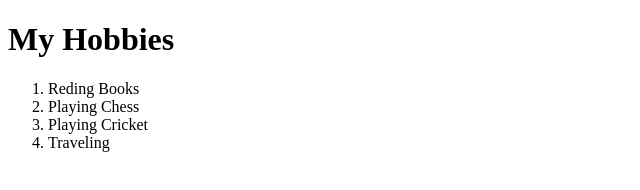
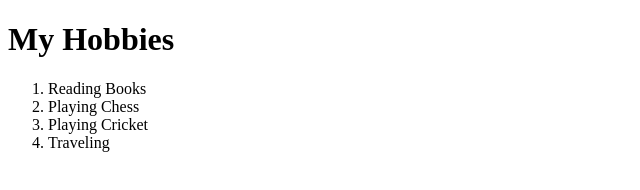
Before and after one commit to vaibhav00702/My-Resume, a plain HTML site: page public/MyHobbies.html in a window 1280 px wide. Shown: the full height of the page, 0-640 px from the left. Drawn offline with Linux system fonts and the light colour scheme.

Commit message:
Update MyHobbies.html

```diff
--- a/public/MyHobbies.html
+++ b/public/MyHobbies.html
@@ -8,7 +8,7 @@
 <body>
     <h1>My Hobbies</h1>
     <ol>
-        <li>Reding Books</li>
+        <li>Reading Books</li>
         <li>Playing Chess</li>
         <li>Playing Cricket</li>
         <li>Traveling</li>
```
